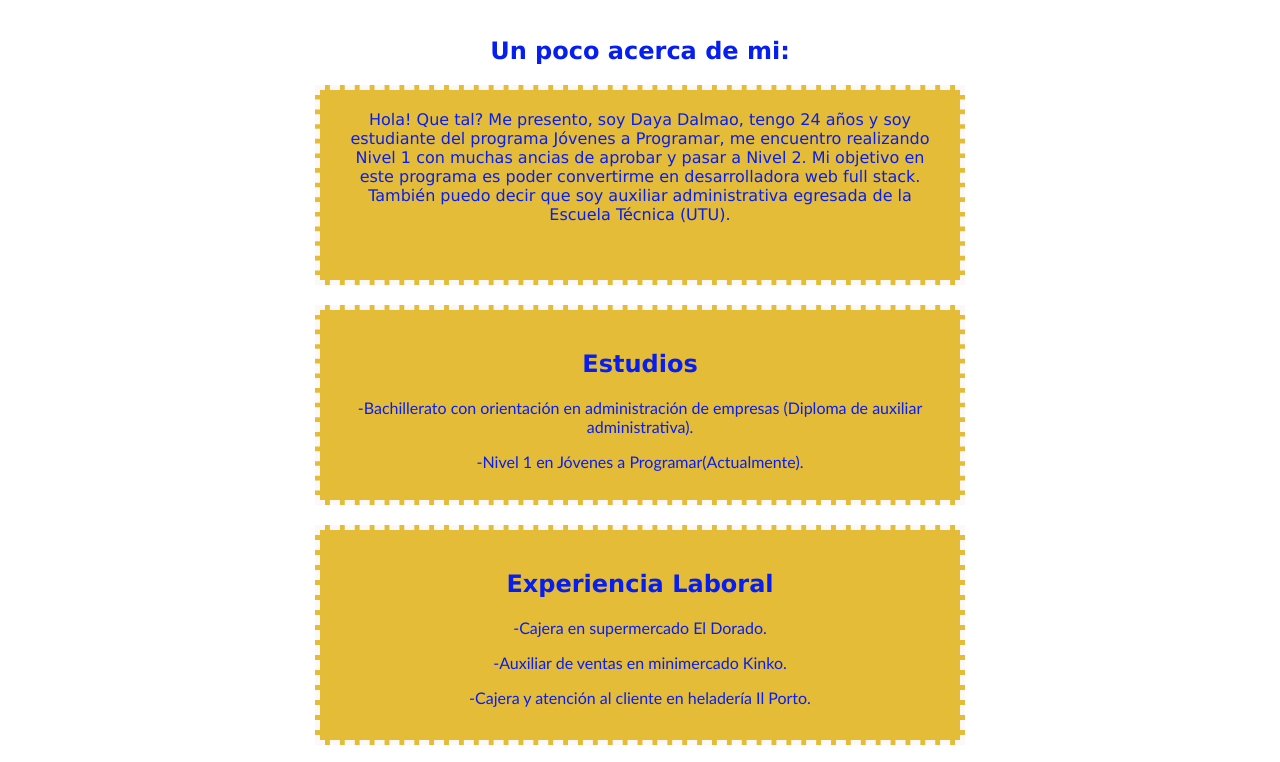
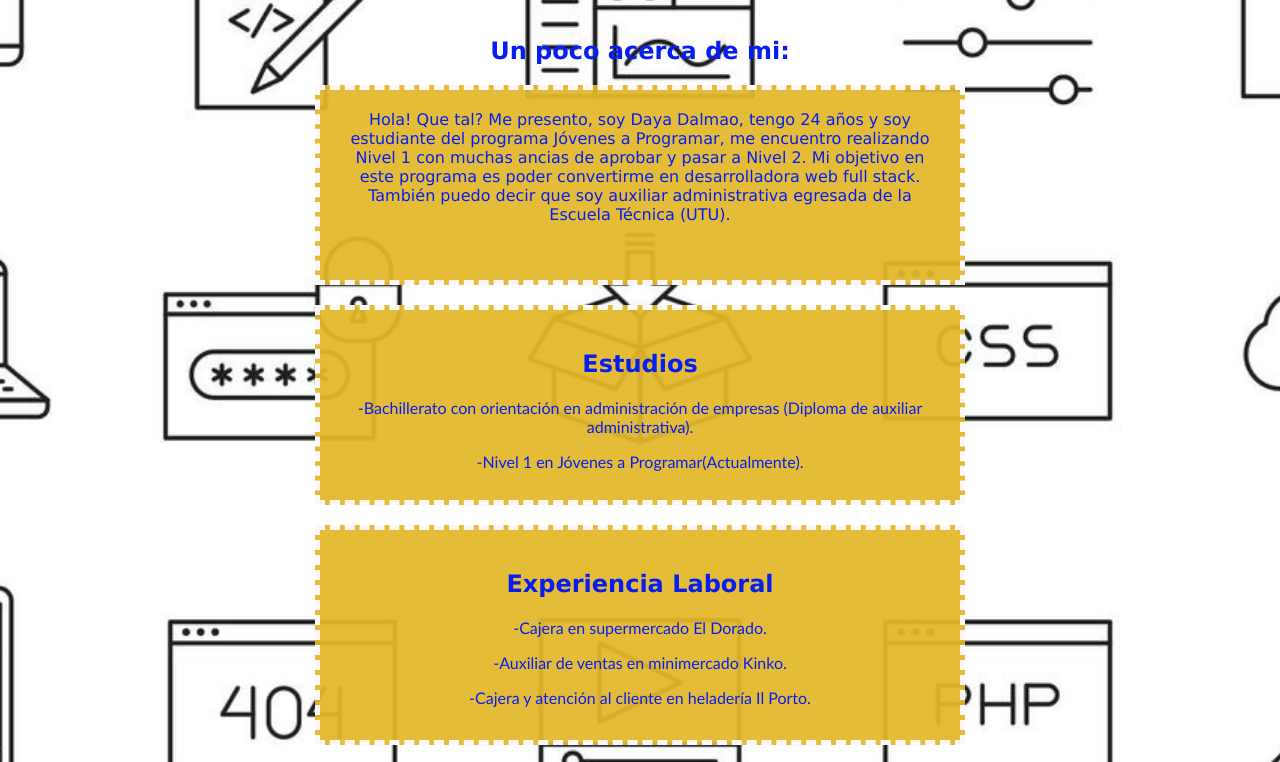
Before and after one commit to DayaDalmao/dayadalmao.github.io, a plain HTML site: page index.html in a window 1280 px wide. Shown: the part 133-895 px from the top of the page. Drawn offline with Linux system fonts and the light colour scheme.

Commit message:
Update estilos.css

```diff
--- a/estilos.css
+++ b/estilos.css
@@ -1,6 +1,6 @@
 body {
     font-family: 'Lucida Sans', 'Lucida Sans Regular', 'Lucida Grande', 'Lucida Sans Unicode';
-    background-image: url(imagen/fondo-prog.jpg);
+    background-image: url(fondo-prog/fondo-prog.jpg);
     background-size: cover;
     background-repeat: no-repeat;
     background-position: center 89%;
```
